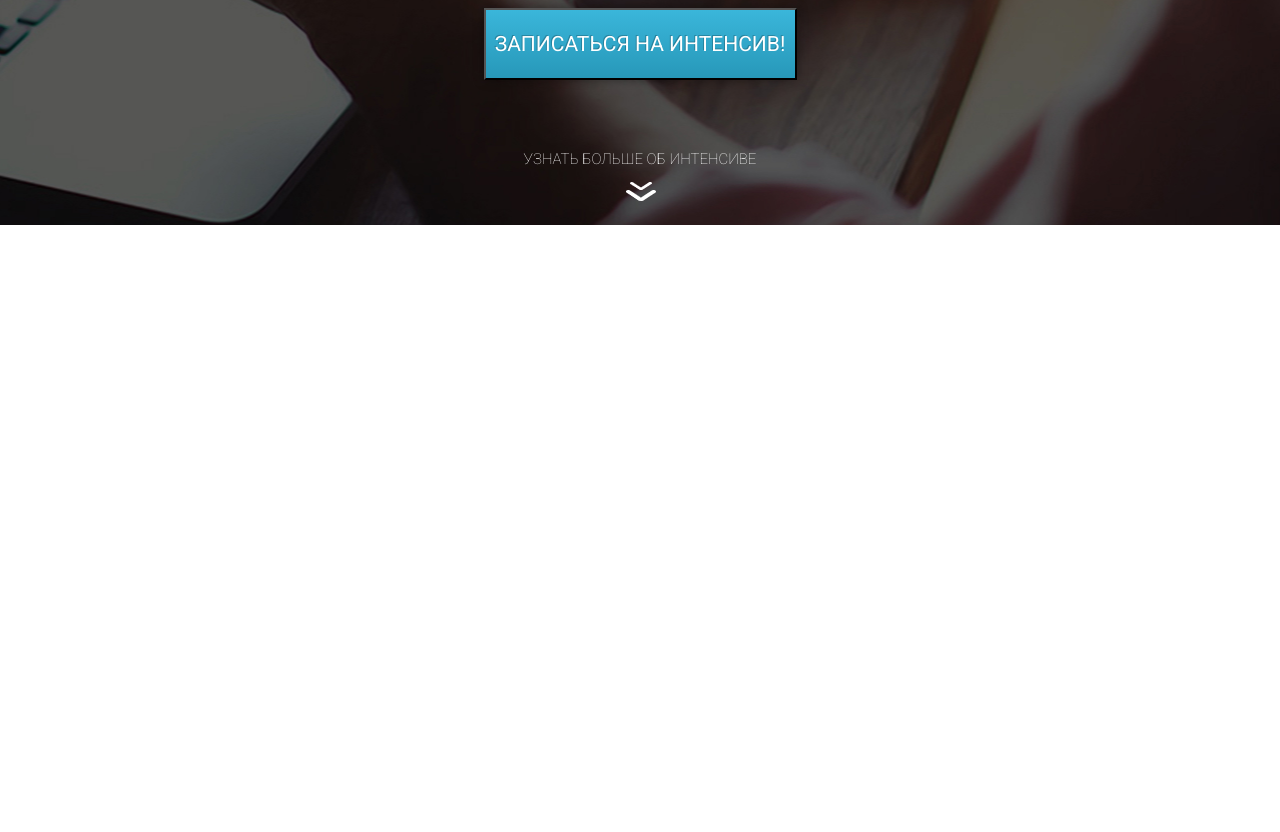
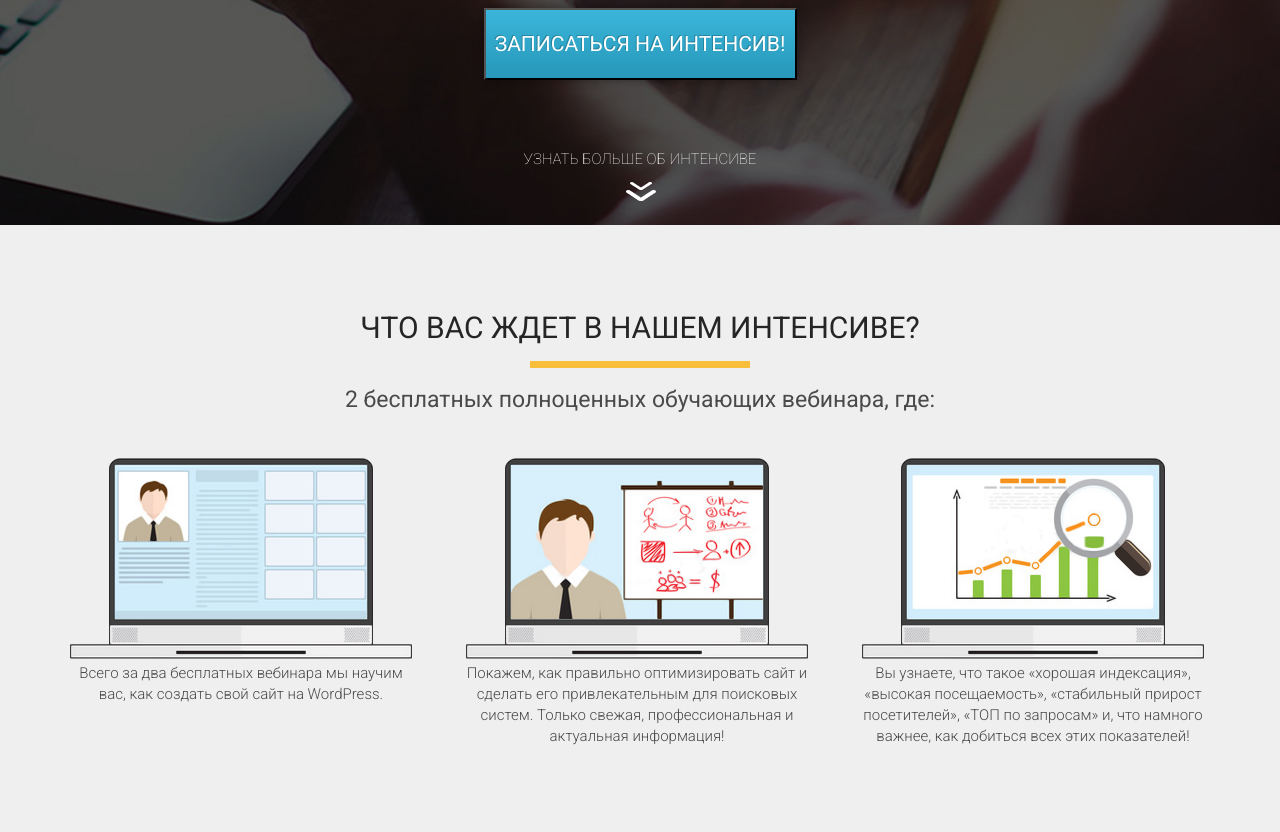
Before and after one commit to DarynaKorotych/Wordpress-intensive, a plain HTML site: page index.html in a window 1280 px wide. Shown: the part 575-1407 px from the top of the page. Before the commit the page ends 800 px from the top, so only its background shows below. Drawn offline with Linux system fonts and the light colour scheme.

Commit message:
Created section "waiting"

```diff
--- a/css/style.css
+++ b/css/style.css
@@ -4,6 +4,9 @@
   padding: 0;
 }
 
+body {
+  font-family: "Roboto", sans-serif;
+}
 .container {
   width: 1140px;
   margin: 0 auto;
@@ -24,7 +27,7 @@
 
 .logo .logo_text {
   color: #ffffff;
-  font-family: "Roboto", sans-serif;
+  /* font-family: "Roboto", sans-serif; */
   font-style: normal;
   font-weight: 500;
   font-size: 15px;
@@ -39,7 +42,7 @@ h1 {
 }
 
 .title {
-  font-family: "Roboto", sans-serif;
+  /* font-family: "Roboto", sans-serif; */
   font-style: normal;
   font-weight: 900;
   font-size: 41px;
@@ -54,7 +57,7 @@ h2.title {
 }
 
 .simple .title_big {
-  font-family: "Roboto", sans-serif;
+  /* font-family: "Roboto", sans-serif; */
   font-style: normal;
   font-weight: 900;
   font-size: 80px;
@@ -68,7 +71,7 @@ h2.title {
 .promo .promo_text {
   padding: 0 13px;
   margin-top: 23px;
-  font-family: "Roboto", sans-serif;
+  /* font-family: "Roboto", sans-serif; */
   font-style: normal;
   font-weight: 300;
   font-size: 21px;
@@ -78,7 +81,7 @@ h2.title {
 }
 
 .promo .promo_text span {
-  font-family: Roboto;
+  /* font-family: "Roboto", sans-serif; */
   font-style: normal;
   font-weight: bold;
   color: #f9bf3b;
@@ -109,7 +112,7 @@ h2.title {
 }
 
 .more .more_text {
-  font-family: "Roboto", sans-serif;
+  /* font-family: "Roboto", sans-serif; */
   font-style: normal;
   font-weight: 100;
   font-size: 15px;
@@ -118,8 +121,62 @@ h2.title {
   text-align: center;
 }
 
-.more .more_img{
-    display: block;
-    margin: 0 auto;
-    margin-top: 13px;
+.more .more_img {
+  display: block;
+  margin: 0 auto;
+  margin-top: 13px;
 }
+/* =========================================== */
+.waiting {
+  height: 607px;
+  background: #efefef;
+  padding: 88px 0 75px 0;
+}
+
+.waiting .waiting_header {
+  font-style: normal;
+  font-weight: normal;
+  font-size: 30px;
+  line-height: 30px;
+  text-align: center;
+  text-transform: uppercase;
+  color: #252525;
+}
+
+.waiting .waiting_divider {
+  width: 220px;
+  height: 7px;
+  background: #f9bf3b;
+  margin: 0 auto;
+  margin-top: 18px;
+}
+
+.waiting .waiting_subheader {
+  margin-top: 18px;
+  font-style: normal;
+  font-weight: normal;
+  font-size: 23px;
+  /* line-height: 20px; */
+  text-align: center;
+  color: #4a4a4a;
+}
+
+.waiting .waiting_wrapper {
+  margin-top: 45px;
+  display: grid;
+  grid-template-columns: repeat(3, 1fr);
+  grid-column-gap: 48px;
+}
+
+.waiting .waiting_wrapper .waiting_item {
+  width: 342px;
+}
+
+.waiting .waiting_wrapper .waiting_descr {
+  font-style: normal;
+  font-weight: 300;
+  font-size: 15px;
+  line-height: 21px;
+  text-align: center;
+  color: #4a4a4a;
+}
--- a/index.html
+++ b/index.html
@@ -39,5 +39,51 @@
         </div>
       </div>
     </section>
+    <section class="waiting">
+      <div class="container">
+        <h2 class="waiting_header">Что вас ждет в нашем интенсиве?</h2>
+        <div class="waiting_divider"></div>
+        <div class="waiting_subheader">
+          2 бесплатных полноценных обучающих вебинара, где:
+        </div>
+        <div class="waiting_wrapper">
+          <div class="waiting_item">
+            <img
+              src="./img/waiting_1.png"
+              alt="waiting_1"
+              class="waiting_img"
+            />
+            <div class="waiting_descr">
+              Всего за два бесплатных вебинара мы научим вас, как создать свой
+              сайт на WordPress.
+            </div>
+          </div>
+          <div class="waiting_item">
+            <img
+              src="./img/waiting_2.png"
+              alt="waiting_2"
+              class="waiting_img"
+            />
+            <div class="waiting_descr">
+              Покажем, как правильно оптимизировать сайт и сделать его
+              привлекательным для поисковых систем. Только свежая,
+              профессиональная и актуальная информация!
+            </div>
+          </div>
+          <div class="waiting_item">
+            <img
+              src="./img/waiting_3.png"
+              alt="waiting_3"
+              class="waiting_img"
+            />
+            <div class="waiting_descr">
+              Вы узнаете, что такое «хорошая индексация», «высокая
+              посещаемость», «стабильный прирост посетителей», «ТОП по запросам»
+              и, что намного важнее, как добиться всех этих показателей!
+            </div>
+          </div>
+        </div>
+      </div>
+    </section>
   </body>
 </html>
```
